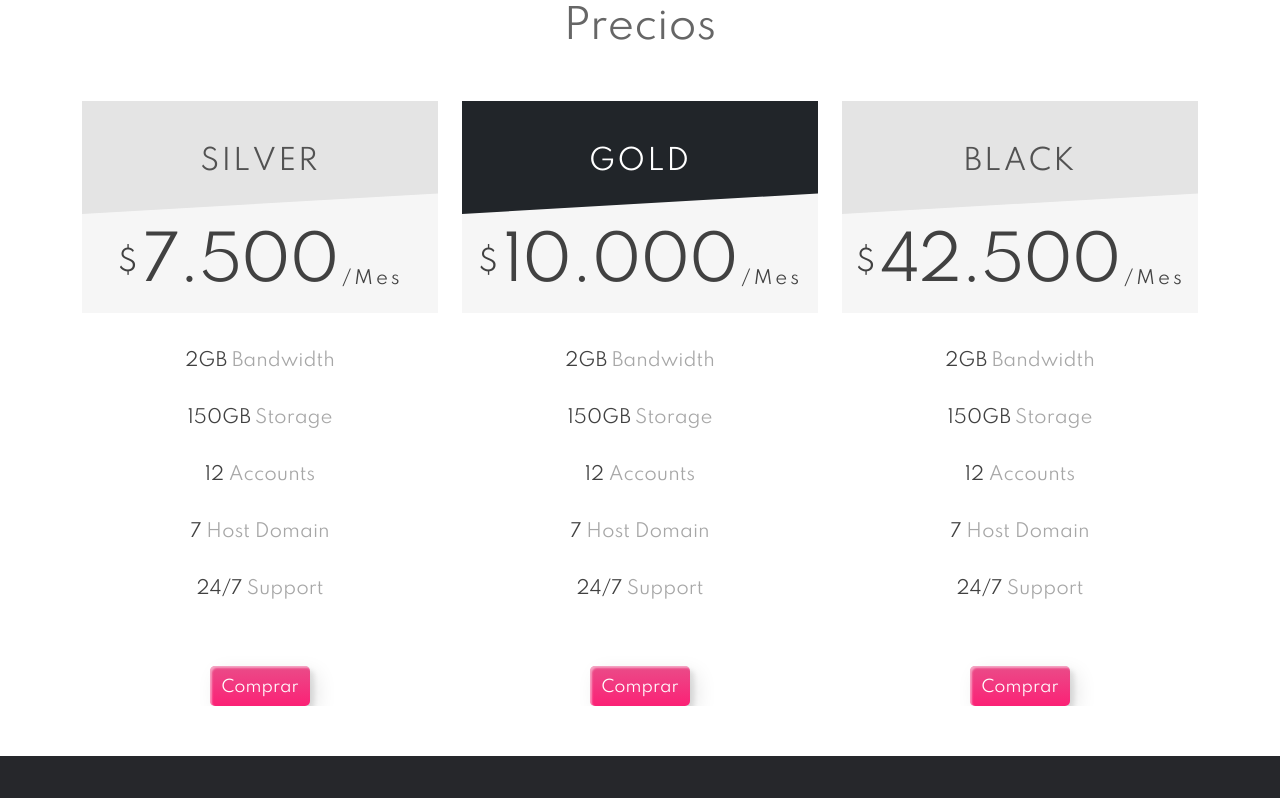
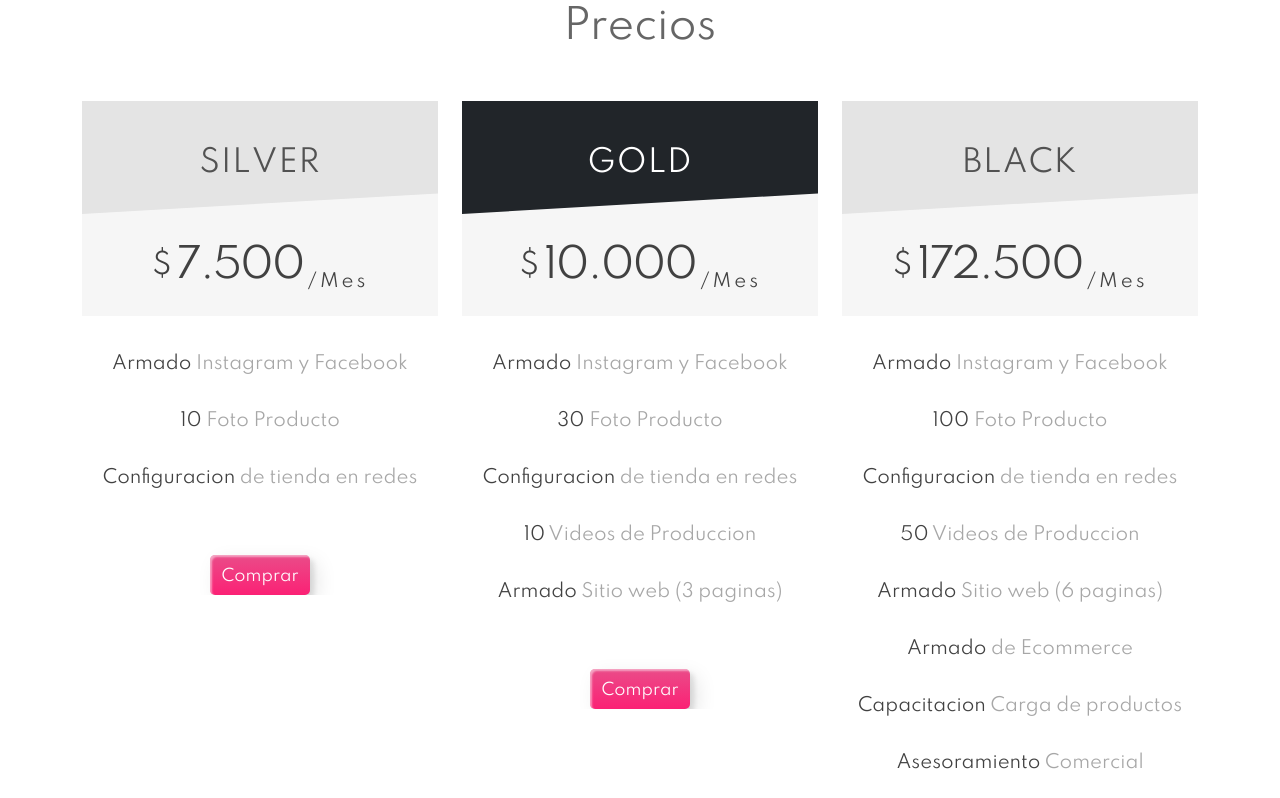
Before and after one commit to alanlopez01/icecode, a plain HTML site: page precio.html in a window 1280 px wide. Shown: the part 847-1645 px from the top of the page. Drawn offline with nearby package versions, Linux system fonts and the light colour scheme.

Commit message:
arreglos finales

```diff
--- a/precio.html
+++ b/precio.html
@@ -91,11 +91,9 @@
 								</div>
 								<div class="generic_feature_list">
 									<ul>
-										<li><span>2GB</span> Bandwidth</li>
-										<li><span>150GB</span> Storage</li>
-										<li><span>12</span> Accounts</li>
-										<li><span>7</span> Host Domain</li>
-										<li><span>24/7</span> Support</li>
+										<li><span>Armado </span> Instagram y Facebook</li>
+										<li><span>10</span> Foto Producto</li>
+										<li><span>Configuracion</span> de tienda en redes</li>
 									</ul>
 								</div>
 								<div class="frame-precio mt-5">
@@ -124,11 +122,11 @@
 								</div>
 								<div class="generic_feature_list">
 									<ul>
-										<li><span>2GB</span> Bandwidth</li>
-										<li><span>150GB</span> Storage</li>
-										<li><span>12</span> Accounts</li>
-										<li><span>7</span> Host Domain</li>
-										<li><span>24/7</span> Support</li>
+										<li><span>Armado </span> Instagram y Facebook</li>
+										<li><span>30</span> Foto Producto</li>
+										<li><span>Configuracion</span> de tienda en redes</li>
+										<li><span>10</span> Videos de Produccion</li>
+										<li><span>Armado</span> Sitio web (3 paginas)</li>
 									</ul>
 								</div>
 								<div class="frame-precio mt-5">
@@ -150,18 +148,21 @@
 									<div class="generic_price_tag clearfix">
 										<span class="price">
 											<span class="sign">$</span>
-											<span class="currency">42.500</span>
+											<span class="currency">172.500</span>
 											<span class="month">/Mes</span>
 										</span>
 									</div>
 								</div>
 								<div class="generic_feature_list">
 									<ul>
-										<li><span>2GB</span> Bandwidth</li>
-										<li><span>150GB</span> Storage</li>
-										<li><span>12</span> Accounts</li>
-										<li><span>7</span> Host Domain</li>
-										<li><span>24/7</span> Support</li>
+										<li><span>Armado </span> Instagram y Facebook</li>
+										<li><span>100</span> Foto Producto</li>
+										<li><span>Configuracion</span> de tienda en redes</li>
+										<li><span>50</span> Videos de Produccion</li>
+										<li><span>Armado</span> Sitio web (6 paginas)</li>
+										<li><span>Armado</span> de Ecommerce</li>
+										<li><span>Capacitacion</span> Carga de productos</li>
+										<li><span>Asesoramiento</span> Comercial</li>
 									</ul>
 								</div>
 								<div class="frame-precio mt-5">
--- a/scss/estilos.scss
+++ b/scss/estilos.scss
@@ -393,9 +393,9 @@
 }
 #generic_price_table .generic_content .generic_head_price .generic_head_content .head span{
     font-family: $fuentes;
-    font-size: 28px;
+    font-size: 30px;
     font-weight: 400;
-    letter-spacing: 2px;
+    letter-spacing: 1px;
     margin: 0;
     padding: 0;
     text-transform: uppercase;
@@ -415,7 +415,7 @@
 }
 #generic_price_table .generic_content .generic_head_price .generic_price_tag .price .currency{
     font-family:  $fuentes;
-    font-size: 60px;
+    font-size: 40px;
     font-weight: 300;
     letter-spacing: -2px;
     line-height: 60px;
@@ -829,7 +829,7 @@ textarea {
 .card-articulo__1{
   width: 40rem;
   height: auto;
-  margin: 50px 50px;
+  margin: 50px 20px;
   padding: 20px 40px;
   background-color: #ebebeb;
 }
```
Also changed, not shown: nosotros.html (+8 -16 lines), scss/estilos.css.
